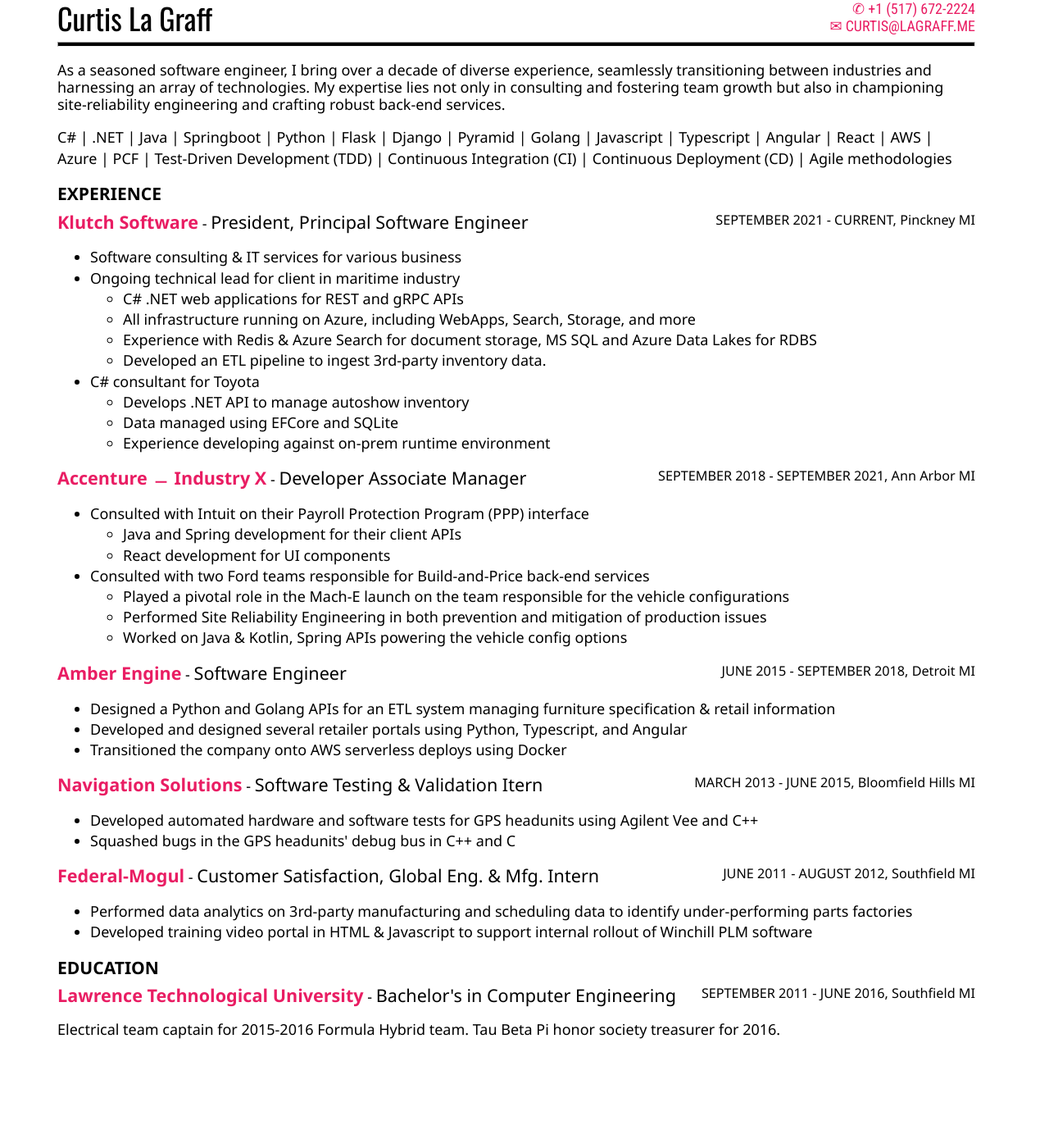
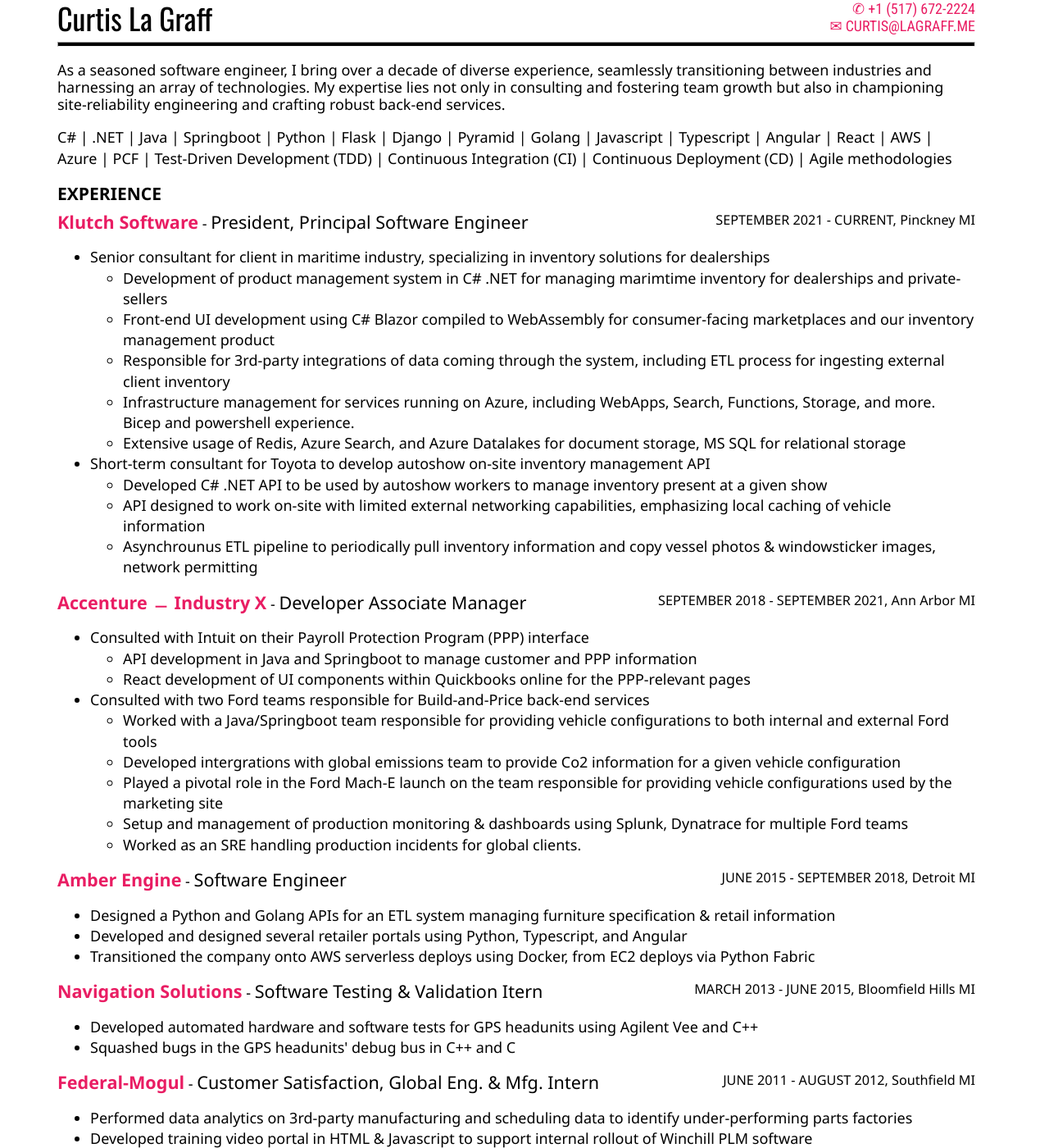
Before and after one commit to clagraff/clagraff.github.io, a Jekyll site: the page built from index.html, in a window 1280 px wide and 1400 px high. Shown: the whole window at 82% size. Built offline with Jekyll 4.4.1, drawn with Linux system fonts in a browser that asks for light colours.

Commit message:
Update index.html

```diff
--- a/index.html
+++ b/index.html
@@ -31,19 +31,19 @@
   <span class="company">Klutch Software</span> - <span class="position">President, Principal Software Engineer</span>
   <p>
     <ul>
-      <li>Software consulting & IT services for various business</li>
-      <li>Ongoing technical lead for client in maritime industry</li>
+      <li>Senior consultant for client in maritime industry, specializing in inventory solutions for dealerships</li>
       <ul>
-        <li>C# .NET web applications for REST and gRPC APIs</li>
-        <li>All infrastructure running on Azure, including WebApps, Search, Storage, and more</li>
-        <li>Experience with Redis & Azure Search for document storage, MS SQL and Azure Data Lakes for RDBS</li>
-        <li>Developed an ETL pipeline to ingest 3rd-party inventory data.</li>
+        <li>Development of product management system in C# .NET for managing marimtime inventory for dealerships and private-sellers</li>
+        <li>Front-end UI development using C# Blazor compiled to WebAssembly for consumer-facing marketplaces and our inventory management product</li>
+        <li>Responsible for 3rd-party integrations of data coming through the system, including ETL process for ingesting external client inventory</li>
+        <li>Infrastructure management for services running on Azure, including WebApps, Search, Functions, Storage, and more. Bicep and powershell experience.</li>
+        <li>Extensive usage of Redis, Azure Search, and Azure Datalakes for document storage, MS SQL for relational storage</li>
       </ul>
-      <li>C# consultant for Toyota</li>
+      <li>Short-term consultant for Toyota to develop autoshow on-site inventory management API</li>
       <ul>
-        <li>Develops .NET API to manage autoshow inventory</li>
-        <li>Data managed using EFCore and SQLite</li>
-        <li>Experience developing against on-prem runtime environment</li>
+        <li>Developed C# .NET API to be used by autoshow workers to manage inventory present at a given show</li>
+        <li>API designed to work on-site with limited external networking capabilities, emphasizing local caching of vehicle information</li>
+        <li>Asynchrounus ETL pipeline to periodically pull inventory information and copy vessel photos & windowsticker images, network permitting</li>
       </ul>
     </ul>
   </p>
@@ -55,14 +55,16 @@
     <ul>
       <li>Consulted with Intuit on their Payroll Protection Program (PPP) interface</li>
       <ul>
-        <li>Java and Spring development for their client APIs</li>
-        <li>React development for UI components</li>
+        <li>API development in Java and Springboot to manage customer and PPP information</li>
+        <li>React development of UI components within Quickbooks online for the PPP-relevant pages</li>
       </ul>
       <li>Consulted with two Ford teams responsible for Build-and-Price back-end services</li>
       <ul>
-        <li>Played a pivotal role in the Mach-E launch on the team responsible for the vehicle configurations</li>
-        <li>Performed Site Reliability Engineering in both prevention and mitigation of production issues</li>
-        <li>Worked on Java & Kotlin, Spring APIs powering the vehicle config options</li>
+        <li>Worked with a Java/Springboot team responsible for providing vehicle configurations to both internal and external Ford tools</li>
+        <li>Developed intergrations with global emissions team to provide Co2 information for a given vehicle configuration</li>
+        <li>Played a pivotal role in the Ford Mach-E launch on the team responsible for providing vehicle configurations used by the marketing site</li>
+        <li>Setup and management of production monitoring & dashboards using Splunk, Dynatrace for multiple Ford teams</li>
+        <li>Worked as an SRE handling production incidents for global clients.</li>
       </ul>
     </ul>
   </p>
@@ -74,7 +76,7 @@
     <ul>
       <li>Designed a Python and Golang APIs for an ETL system managing furniture specification & retail information</li>
       <li>Developed and designed several retailer portals using Python, Typescript, and Angular</li>
-      <li>Transitioned the company onto AWS serverless deploys using Docker</li>
+      <li>Transitioned the company onto AWS serverless deploys using Docker, from EC2 deploys via Python Fabric</li>
     </ul>
   </p>
 </p>
```
